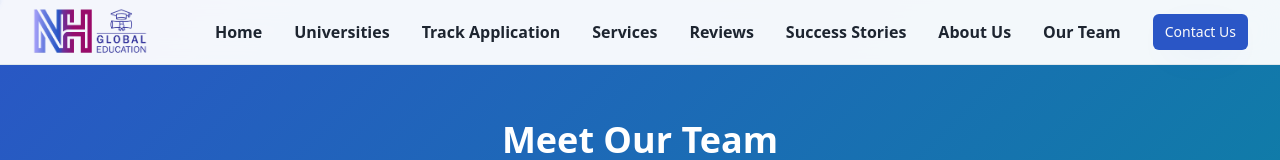
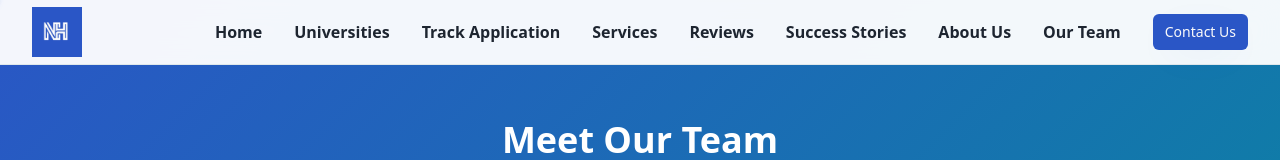
Before and after one commit to hadiulofficial/nh-website, a React (Vite) app: page /team in a window 1280 px wide. Shown: the top 160 px of the page. Built offline with nearby package versions, Linux system fonts and the light colour scheme.

Commit message:
fix: resolve Navbar logo import error
Remove broken logo import and use favicon placeholder.

Co-authored-by: Hadiul Islam <75871974+hadiulofficial@users.noreply.github.com>

```diff
--- a/src/components/Navbar.tsx
+++ b/src/components/Navbar.tsx
@@ -1,8 +1,8 @@
 import { Button } from "@/components/ui/button";
-import {  MenuIcon } from "lucide-react";
+import { MenuIcon } from "lucide-react";
 import { useState } from "react";
 import { Link } from "react-router-dom";
-import Logo from "../assets/logo.png"
+
 const Navbar = () => {
   const [isMenuOpen, setIsMenuOpen] = useState(false);
 
@@ -14,7 +14,7 @@ const Navbar = () => {
           <Link to="/">
             <div className="flex">
               <img
-                src={Logo}
+                src="/favicon.png"
                 alt="Nhglobaleducation Logo"
                 className="h-[40px] md:h-[50px] w-auto"
               />
```
